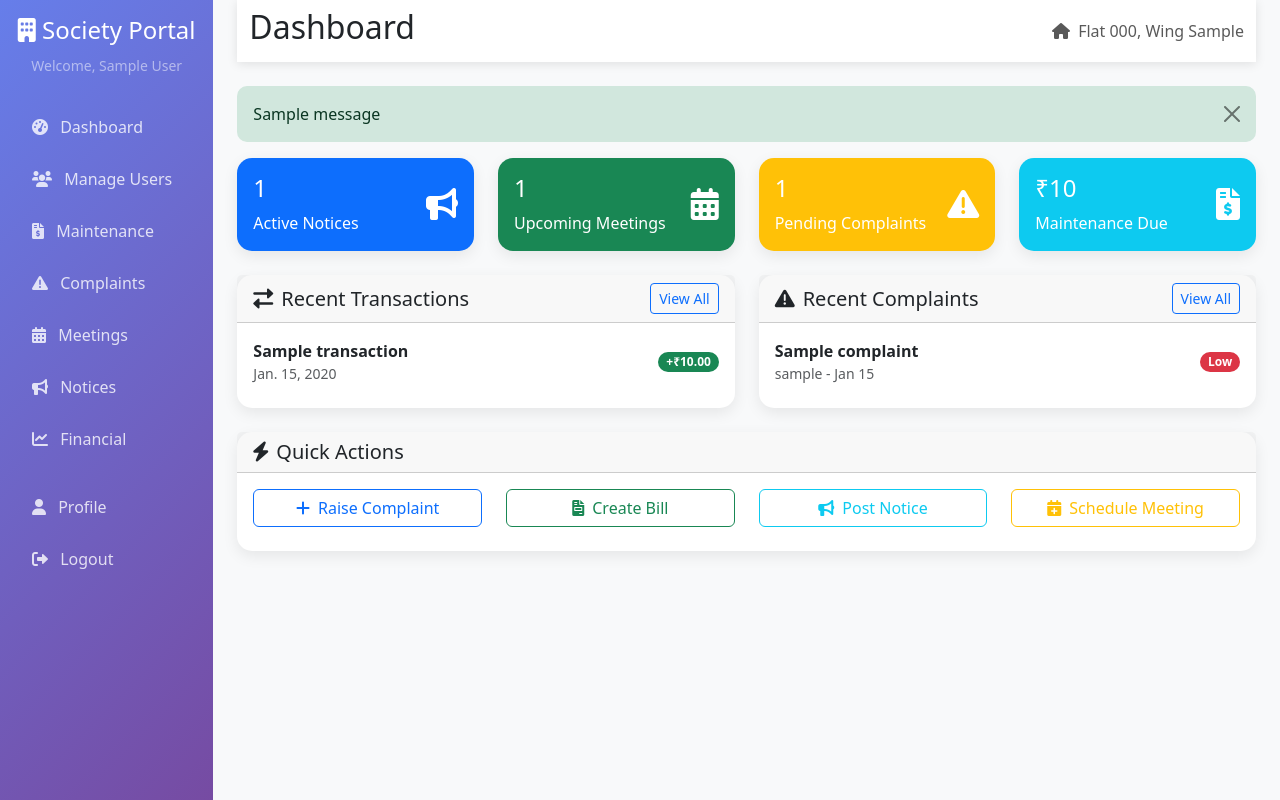
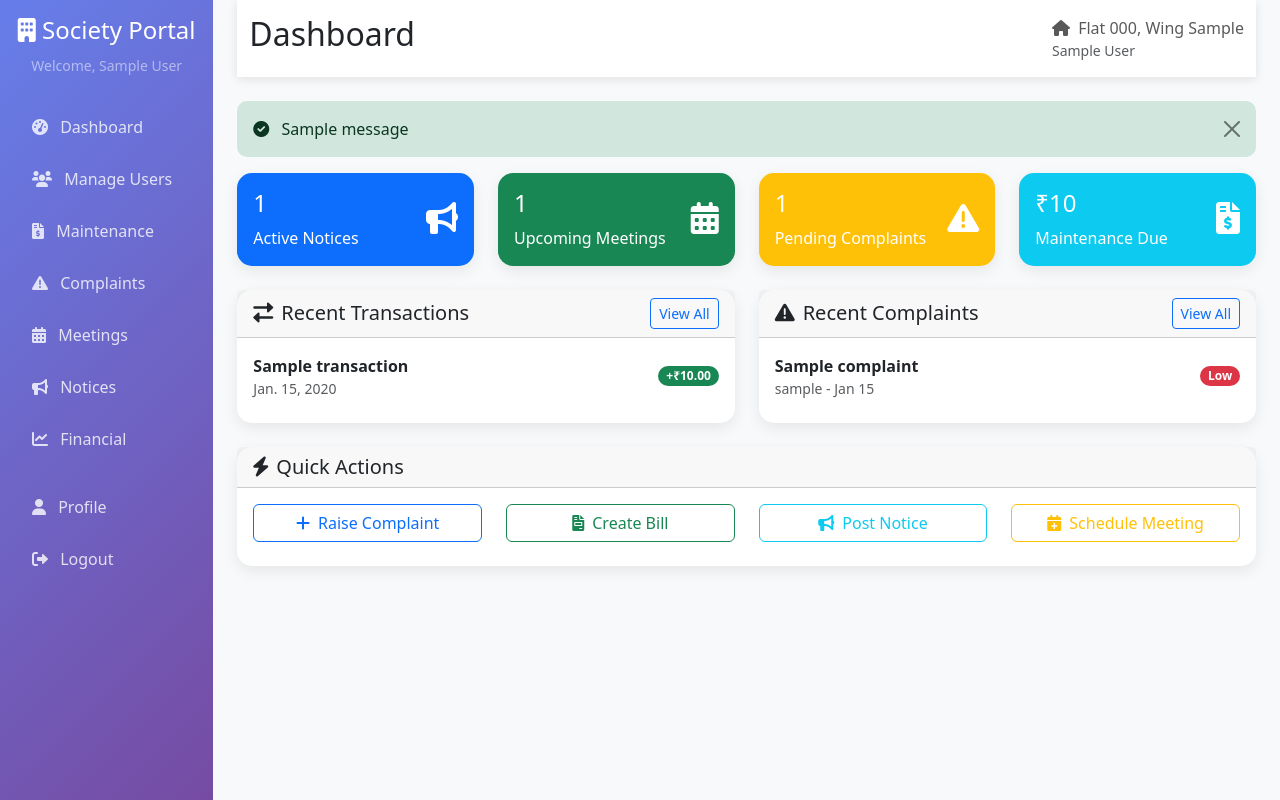
Before and after one commit to Pravindgholap/housing_soc, a Django app: page / in a window 1280 px wide. Run offline with Django 5.2, Linux system fonts and the light colour scheme; a user stored in the database is signed in; tables that the repository leaves empty hold one stand-in row (values such as "Sample post"); one stand-in notice (Sample message) is shown.

Commit message:
Fix Registration and Add User Feedback

```diff
--- a/dashboard/views.py
+++ b/dashboard/views.py
@@ -9,21 +9,60 @@ from financial.models import Transaction
 
 @login_required
 def home(request):
+    # Check if user needs to complete profile or wait for verification
+    if not request.user.society:
+        messages.warning(request, 'Please complete your profile by selecting a society.')
+        return redirect('accounts:profile')
+
+    if not request.user.is_verified and request.user.user_type != 'admin':
+        messages.info(request, 'Your account is pending admin approval. Some features may be limited.')
+
     context = {}
 
     # Common stats for all users
-    context['total_notices'] = Notice.objects.filter(is_active=True).count()
-    context['upcoming_meetings'] = Meeting.objects.filter(status='scheduled').count()
+    # Filter by society
+    if request.user.society:
+        context['total_notices'] = Notice.objects.filter(
+            is_active=True,
+            created_by__society=request.user.society
+        ).count()
+        context['upcoming_meetings'] = Meeting.objects.filter(
+            status='scheduled',
+            created_by__society=request.user.society
+        ).count()
+    else:
+        context['total_notices'] = 0
+        context['upcoming_meetings'] = 0
 
     if request.user.user_type == 'admin':
         # Admin dashboard stats
-        context['total_users'] = request.user.__class__.objects.count()
-        context['pending_complaints'] = Complaint.objects.filter(status='open').count()
-        context['total_maintenance_due'] = MaintenanceBill.objects.filter(
-            status='pending'
-        ).aggregate(Sum('amount'))['amount__sum'] or 0
-        context['recent_transactions'] = Transaction.objects.all()[:5]
-        context['recent_complaints'] = Complaint.objects.all()[:5]
+        if request.user.society:
+            context['total_users'] = request.user.__class__.objects.filter(
+                society=request.user.society
+            ).count()
+            context['pending_complaints'] = Complaint.objects.filter(
+                status='open',
+                created_by__society=request.user.society
+            ).count()
+            context['total_maintenance_due'] = MaintenanceBill.objects.filter(
+                status='pending',
+                user__society=request.user.society
+            ).aggregate(Sum('amount'))['amount__sum'] or 0
+            context['recent_transactions'] = Transaction.objects.filter(
+                created_by__society=request.user.society
+            )[:5]
+            context['recent_complaints'] = Complaint.objects.filter(
+                created_by__society=request.user.society
+            )[:5]
+        else:
+            # Super admin sees all
+            context['total_users'] = request.user.__class__.objects.count()
+            context['pending_complaints'] = Complaint.objects.filter(status='open').count()
+            context['total_maintenance_due'] = MaintenanceBill.objects.filter(
+                status='pending'
+            ).aggregate(Sum('amount'))['amount__sum'] or 0
+            context['recent_transactions'] = Transaction.objects.all()[:5]
+            context['recent_complaints'] = Complaint.objects.all()[:5]
     else:
         # Owner/Tenant dashboard stats
         context['my_complaints'] = Complaint.objects.filter(
--- a/templates/base.html
+++ b/templates/base.html
@@ -141,6 +141,9 @@
                         <div class="navbar-nav ms-auto">
                             <span class="navbar-text">
                                 <i class="fas fa-home me-1"></i> {{ user.full_address }}
+                                {% if user.society %}
+                                <small class="text-muted d-block">{{ user.society.name }}</small>
+                                {% endif %}
                             </span>
                         </div>
                     </div>
@@ -150,6 +153,15 @@
                 {% if messages %}
                     {% for message in messages %}
                         <div class="alert alert-{{ message.tags }} alert-dismissible fade show" role="alert">
+                            {% if message.tags == 'error' %}
+                            <i class="fas fa-exclamation-triangle me-2"></i>
+                            {% elif message.tags == 'success' %}
+                            <i class="fas fa-check-circle me-2"></i>
+                            {% elif message.tags == 'warning' %}
+                            <i class="fas fa-exclamation-circle me-2"></i>
+                            {% elif message.tags == 'info' %}
+                            <i class="fas fa-info-circle me-2"></i>
+                            {% endif %}
                             {{ message }}
                             <button type="button" class="btn-close" data-bs-dismiss="alert"></button>
                         </div>
--- a/templates/dashboard/home.html
+++ b/templates/dashboard/home.html
@@ -4,6 +4,14 @@
 {% block page_title %}Dashboard{% endblock %}
 
 {% block content %}
+{% if not user.is_verified and user.user_type != 'admin' %}
+<div class="alert alert-warning">
+    <i class="fas fa-clock me-2"></i>
+    <strong>Account Pending Approval:</strong> Your account is waiting for admin verification.
+    You can view content but some features may be limited until approved.
+</div>
+{% endif %}
+
 <div class="row">
     <!-- Quick Stats -->
     <div class="col-md-3 mb-4">
```
Also changed, not shown: accounts/admin.py (+13 -4 lines), accounts/forms.py (+6 -4 lines), accounts/views.py (+10 -1 lines), templates/accounts/register.html (+13 -0 lines), accounts/migrations/0002_user_society.py (added).
